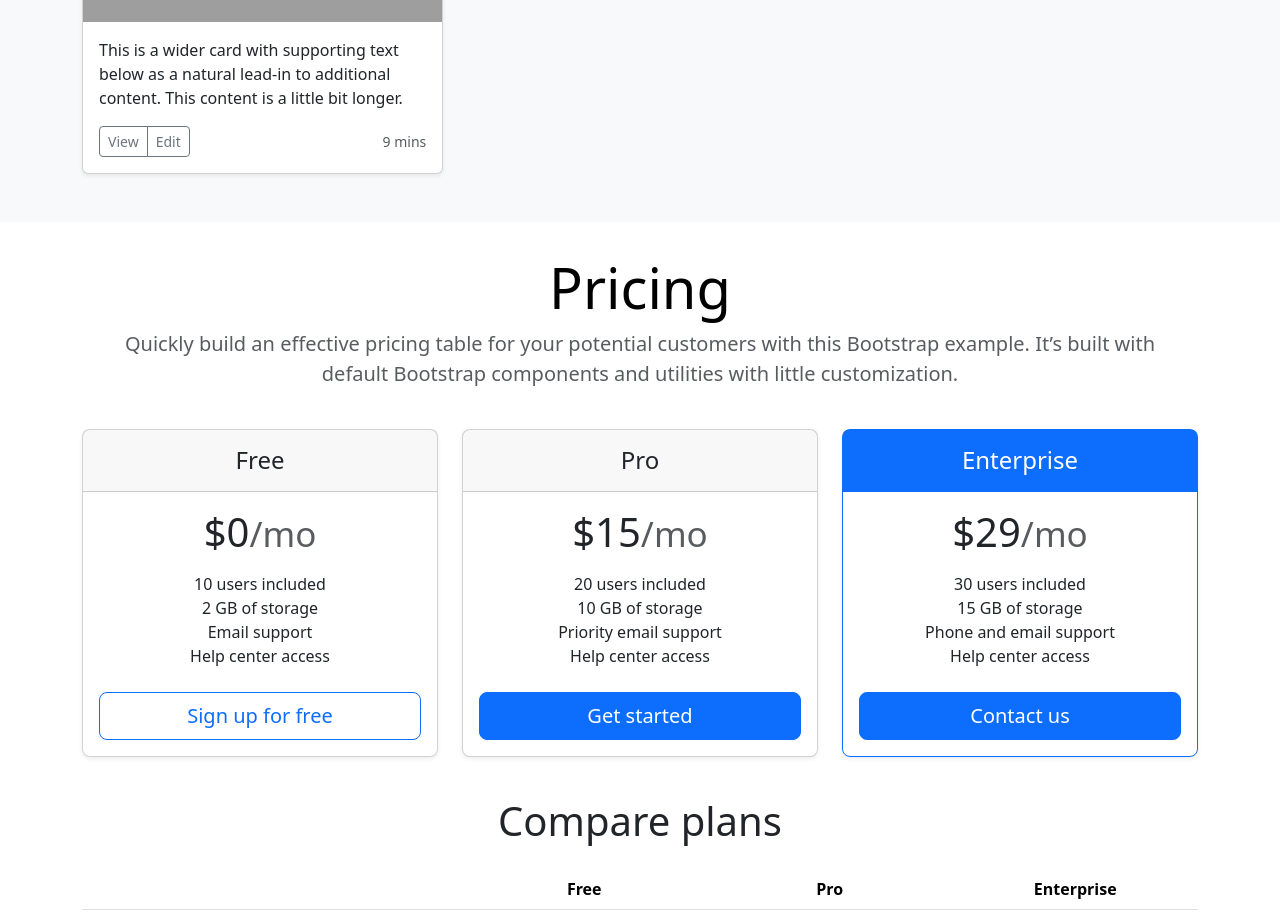
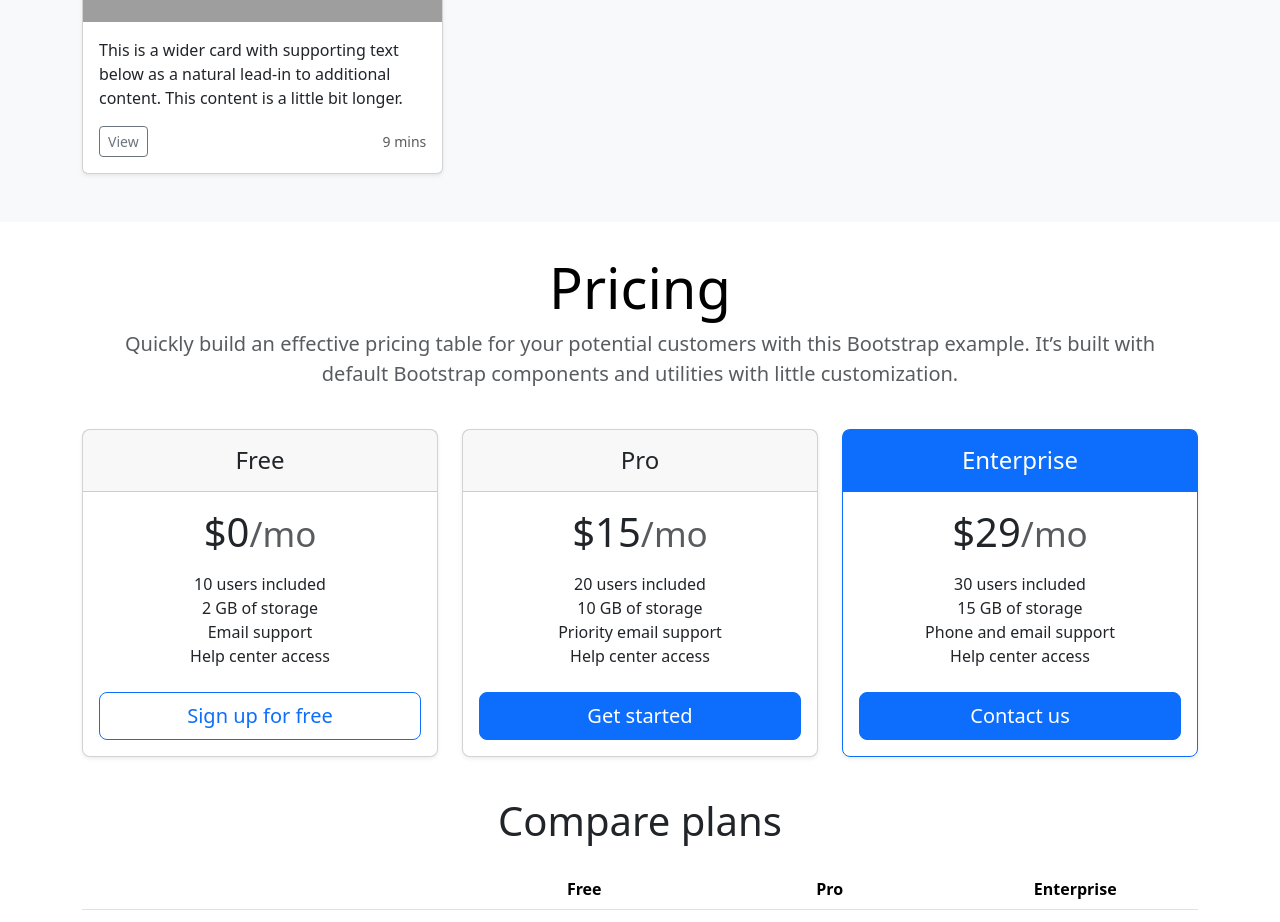
Before and after one commit to AngeloBla/Auto-Frontend, a React (Create React App) app: page / in a window 1280 px wide. Shown: the part 2480-3402 px from the top of the page. Built offline with nearby package versions, Linux system fonts and the light colour scheme; grey boxes are pictures that could not be loaded.

Commit message:
update album
edit button entfernt

```diff
--- a/src/components/Album.jsx
+++ b/src/components/Album.jsx
@@ -189,7 +189,6 @@ class Album extends Component {
                   <div className="d-flex justify-content-between align-items-center">
                     <div className="btn-group">
                       <button type="button" className="btn btn-sm btn-outline-secondary">View</button>
-                      <button type="button" className="btn btn-sm btn-outline-secondary">Edit</button>
                     </div>
                     <small className="text-body-secondary">9 mins</small>
                   </div>
```
